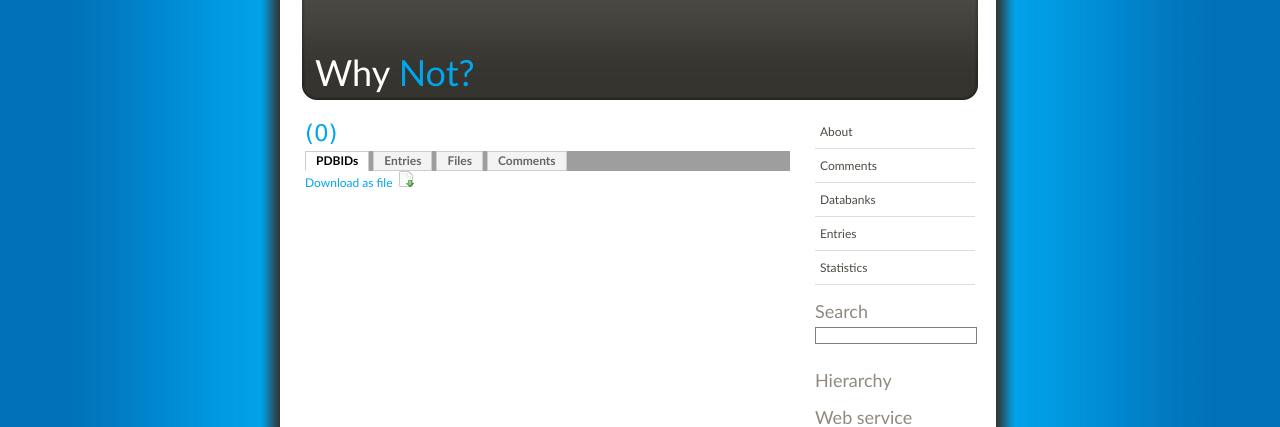
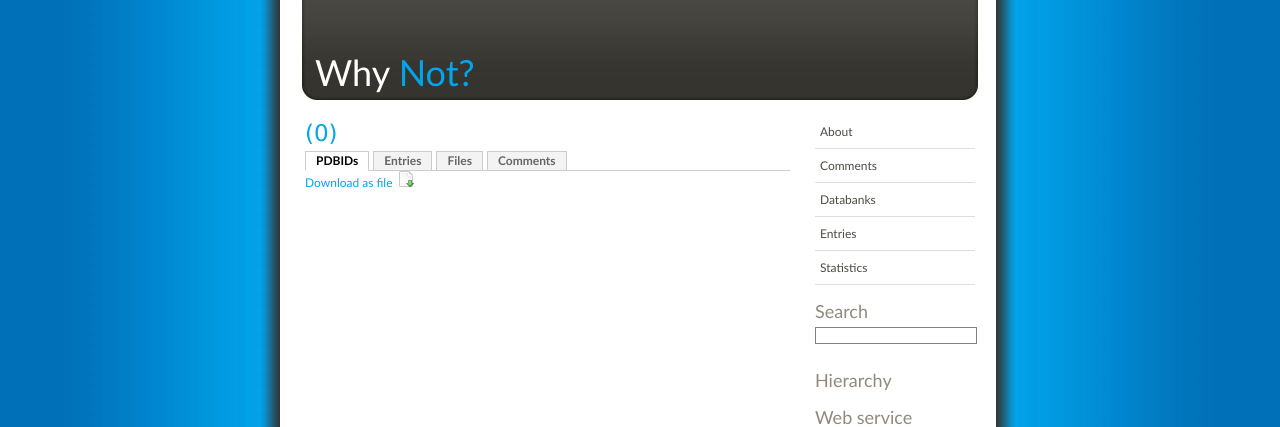
Before and after one commit to cmbi/whynot2, a Flask app: template whynot_web/frontend/templates/entries/EntriesPage.html in a window 1280 px wide. Shown: the top 427 px of the page. Run offline with Flask 2, Linux system fonts and the light colour scheme; the template is opened without the code that fills it, so the values that code supplies are empty; parts of the project's set-up code (start-up, migrations or seed data) failed here and were passed over; some libraries are stand-ins or nearby versions; grey boxes are pictures that could not be loaded.

Commit message:
bugfix: bottom.gif url was not correct

```diff
--- a/whynot_web/frontend/static/tabs.css
+++ b/whynot_web/frontend/static/tabs.css
@@ -1,5 +1,5 @@
 /* TAB PANEL STYLES */
-div.tab-row ul {height:20px; background:transparent url(tab_bottom.gif) repeat-x scroll center bottom;}
+div.tab-row ul {height:20px; background:transparent url(image/tab_bottom.gif) repeat-x scroll center bottom;}
 div.tab-row li {padding-left:0px;}
 div.tab-row a:link, div.tab-row a:visited {
 	float: left;
```
